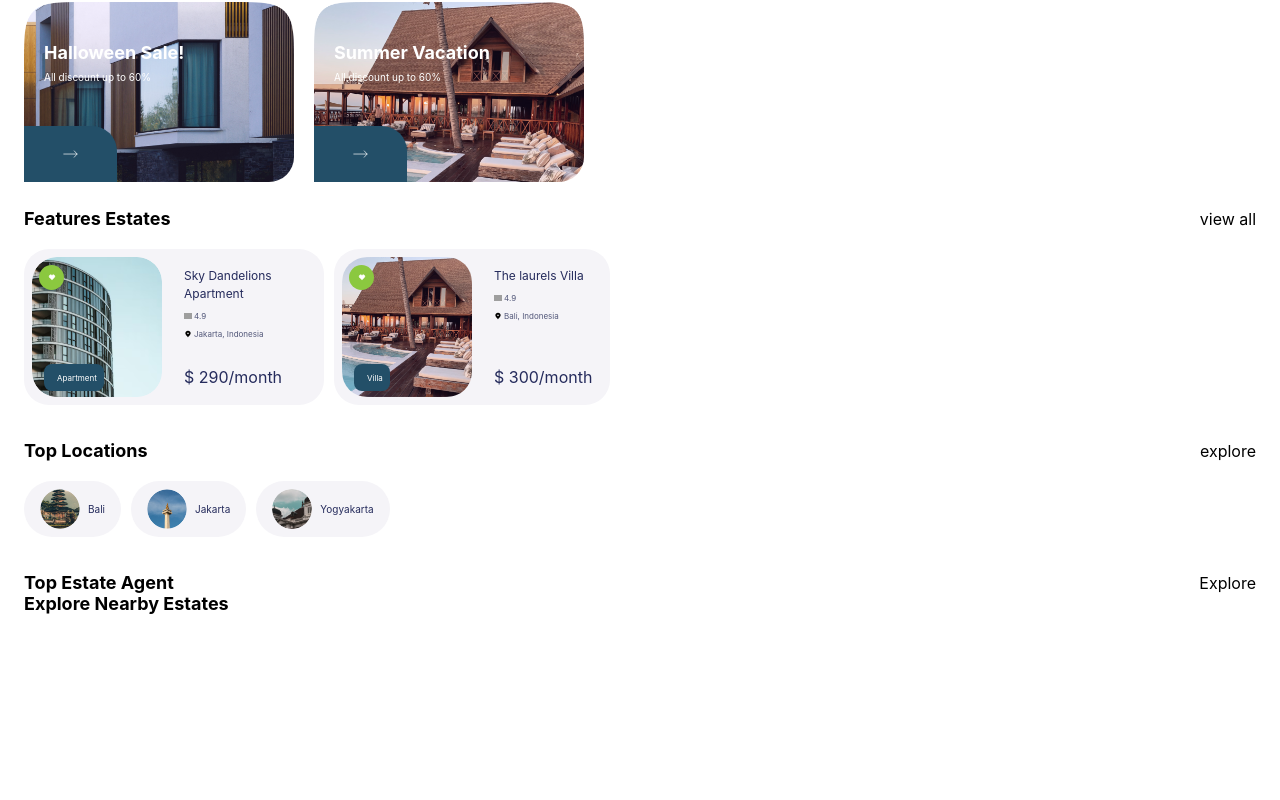
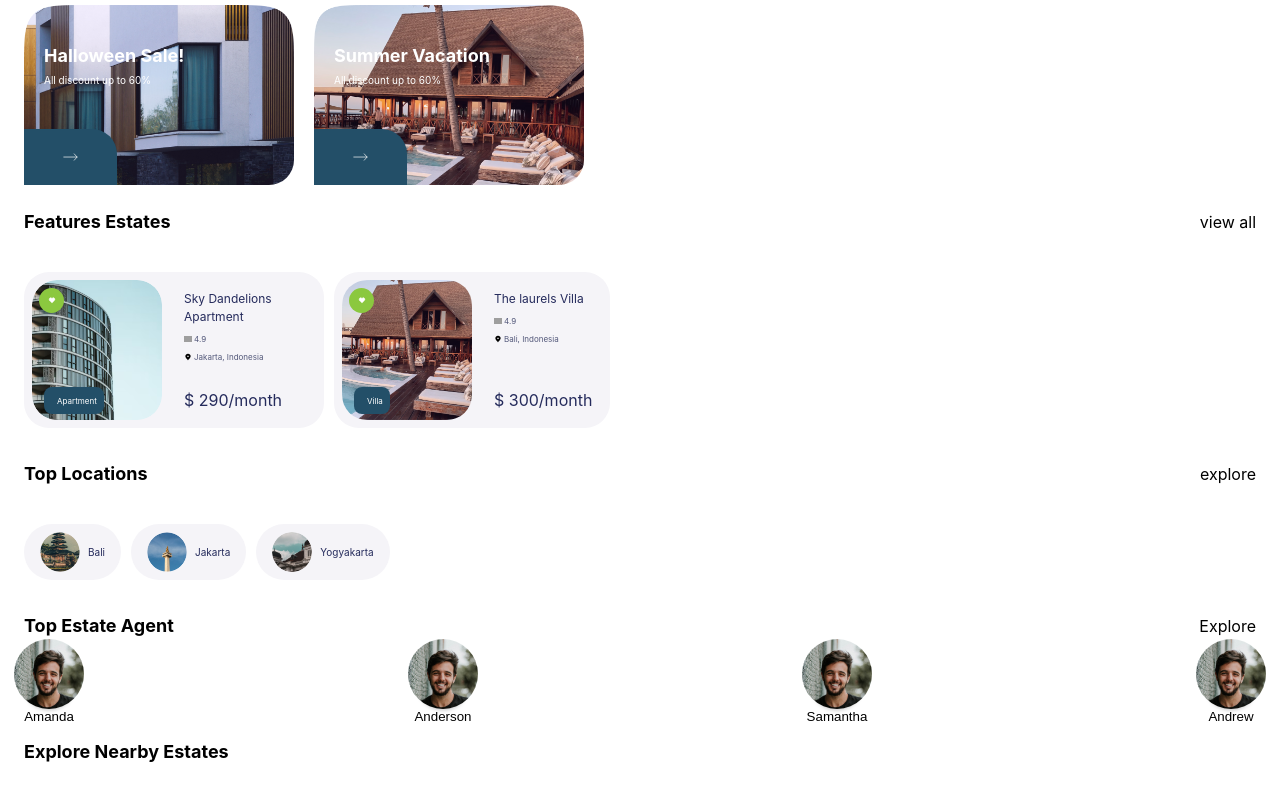
Before and after one commit to maystrova/rise-real-estate, a Next.js app: page / in a window 1280 px wide. Shown: the part 396-1196 px from the top of the page. Before the commit the page ends 1034 px from the top, so only its background shows below. Built offline with nearby package versions, Linux system fonts and the light colour scheme; grey boxes are pictures that could not be loaded.

Commit message:
Profile fix

```diff
--- a/components/header.tsx
+++ b/components/header.tsx
@@ -1,8 +1,9 @@
 import Location from 'components/location'
 import Notifications from 'components/notifications'
-import User from 'components/user'
+import { USER_ICON_SIZE } from 'components/profile'
 
 import style from 'styles/header.module.scss'
+import Profile from 'components/profile'
 
 interface HeaderProps {}
 
@@ -12,7 +13,7 @@ const Header = ({}: HeaderProps) => {
             <Location />
             <div className={style.container_userActions}>
                 <Notifications />
-                <User />
+                <Profile size={USER_ICON_SIZE.SMALL} />
             </div>
         </div>
     )
--- a/components/icon.tsx
+++ b/components/icon.tsx
@@ -6,6 +6,7 @@ export enum ICON_SIZE {
     SMALL = 'small',
     MEDIUM = 'medium',
     BIG = 'big',
+    LARGE = 'large',
 }
 
 interface IconProps {
@@ -26,6 +27,8 @@ const iconSizeHandler = (size: ICON_SIZE): string => {
             return style.medium
         case ICON_SIZE.BIG:
             return style.big
+        case ICON_SIZE.LARGE:
+            return style.large
     }
     return style.small
 }
--- /dev/null
+++ b/components/profile.tsx
@@ -0,0 +1,36 @@
+import Button, { BUTTON_TYPE } from 'components/button'
+import Icon, { ICON_SIZE } from 'components/icon'
+
+export enum USER_ICON_SIZE {
+    BIG = 'big',
+    SMALL = 'small',
+}
+
+interface ProfileProps {
+    name?: string
+    size: USER_ICON_SIZE
+}
+
+const Profile = ({ name, size }: ProfileProps) => {
+    return (
+        <Button type={BUTTON_TYPE.USER} onClick={() => {}}>
+            <div
+                style={{
+                    width: size === USER_ICON_SIZE.SMALL ? '44px' : '70px',
+                }}
+            >
+                <Icon
+                    src={'/static/user.jpeg'}
+                    size={
+                        size === USER_ICON_SIZE.SMALL
+                            ? ICON_SIZE.BIG
+                            : ICON_SIZE.LARGE
+                    }
+                />
+                {name && <div>{name}</div>}
+            </div>
+        </Button>
+    )
+}
+
+export default Profile
--- a/components/user.tsx
+++ /dev/null
@@ -1,14 +0,0 @@
-import Button, { BUTTON_TYPE } from 'components/button'
-import Icon, { ICON_SIZE } from 'components/icon'
-
-interface UserProps {}
-
-const User = ({}: UserProps) => {
-    return (
-        <Button type={BUTTON_TYPE.USER} onClick={() => {}}>
-            <Icon src={'/static/user.jpeg'} size={ICON_SIZE.BIG} />
-        </Button>
-    )
-}
-
-export default User
--- a/pages/index.tsx
+++ b/pages/index.tsx
@@ -15,9 +15,11 @@ import ActiveLink from 'components/activeLink'
 import SubHeader from 'components/subHeader'
 import EstateCard, { ESTATE_TYPE } from 'components/estateCard'
 import SpecialOfferCard from 'components/specialOfferCard'
+import LocationStick from 'components/locationStick'
+import Profile, { USER_ICON_SIZE } from 'components/profile'
 
 import style from 'styles/homePage.module.scss'
-import LocationStick from '../components/locationStick'
+import { User } from '../services/user'
 
 const title: string = `Let's start exploring`
 
@@ -71,6 +73,13 @@ const HomePage = () => {
         { title: 'Bali', id: 1, img: '/static/bali.png' },
         { title: 'Jakarta', id: 2, img: '/static/jakarta.png' },
         { title: 'Yogyakarta', id: 3, img: '/static/yogyakarta.png' },
+    ]
+
+    const AGENTS: User[] = [
+        { name: 'Amanda', id: 1, email: '', avatar: '/static/user.svg' },
+        { name: 'Anderson', id: 2, email: '', avatar: '/static/user.svg' },
+        { name: 'Samantha', id: 3, email: '', avatar: '/static/user.svg' },
+        { name: 'Andrew', id: 4, email: '', avatar: '/static/user.svg' },
     ]
 
     return (
@@ -150,11 +159,22 @@ const HomePage = () => {
                         })}
                     </div>
                 </div>
-                <div>
+                <div className={style.agents}>
                     <SubHeader
                         title={'Top Estate Agent'}
                         subTitle={'Explore'}
                     />
+                    <div className={style.agents__list}>
+                        {AGENTS.map(agent => {
+                            return (
+                                <Profile
+                                    size={USER_ICON_SIZE.BIG}
+                                    name={agent.name}
+                                    key={agent.id}
+                                />
+                            )
+                        })}
+                    </div>
                 </div>
                 <div>
                     <SubHeader title={'Explore Nearby Estates'} />
--- a/styles/button.module.scss
+++ b/styles/button.module.scss
@@ -27,6 +27,8 @@ $shadow: 0 4px 4px rgba(0, 0, 0, 0.25);
 
 .notifications {
     border: 1px solid #8bc83f;
+    width: 44px;
+    height: 44px;
 
     @extend .container, .round;
 }
--- a/styles/homePage.module.scss
+++ b/styles/homePage.module.scss
@@ -28,7 +28,7 @@ $extra-large: 1440px;
     display: flex;
     justify-content: space-between;
     align-items: center;
-    margin-bottom: 32px;
+    margin-bottom: 35px;
 }
 
 .specialOffers {
@@ -47,3 +47,13 @@ $extra-large: 1440px;
     display: flex;
     gap: 10px;
 }
+
+.agents {
+    margin-bottom: 35px;
+}
+
+.agents__list {
+    display: flex;
+    align-items: center;
+    justify-content: space-between;
+}
--- a/styles/icon.module.scss
+++ b/styles/icon.module.scss
@@ -3,6 +3,7 @@ $x_small: 10px;
 $small: 15px;
 $medium: 20px;
 $big: 44px;
+$large: 70px;
 
 .main {
     display: block;
@@ -37,3 +38,9 @@ $big: 44px;
 
     @extend .main;
 }
+
+.large {
+    width: $large;
+
+    @extend .main;
+}
--- /dev/null
+++ b/styles/profile.module.scss
@@ -0,0 +1,2 @@
+.container {
+}
--- a/styles/subHeader.module.scss
+++ b/styles/subHeader.module.scss
@@ -2,6 +2,7 @@
     display: flex;
     justify-content: space-between;
     align-items: center;
+    margin-bottom: 20px;
 }
 
 .title {
```
